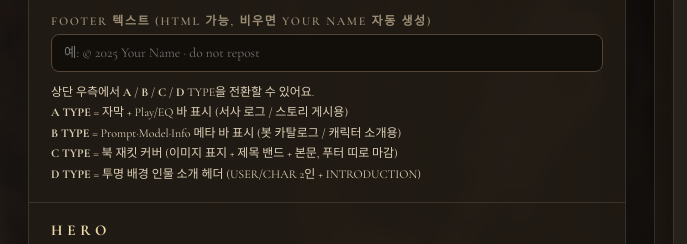
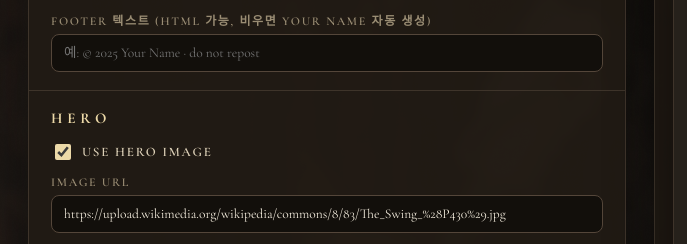
Before and after one commit to L1EBE5TR4UM/38317, a plain HTML site: page index.html in a window 1280 px wide. Shown: the part 533-777 px from the top of the page, 0-687 px from the left. Drawn offline with nearby package versions, Linux system fonts and the light colour scheme.

Commit message:
Basic 섹션의 TYPE 안내 문구 삭제
Co-Authored-By: Claude Opus 5.5 <noreply@anthropic.com>
Claude-Session: https://claude.ai/code/session_01NtQZU9eWnf7RkGTnv4JkDK

```diff
--- a/index.html
+++ b/index.html
@@ -237,13 +237,6 @@
           <div class="full"><label>Footer 텍스트 (HTML 가능, 비우면 Your Name 자동 생성)</label>
             <input id="f-footer" type="text" placeholder="예: &copy; 2025 Your Name &middot; do not repost" />
           </div>
-        </div>
-        <div class="help" style="margin-top:10px">
-          상단 우측에서 <b>A</b> / <b>B</b> / <b>C</b> / <b>D</b> TYPE을 전환할 수 있어요.<br>
-          <b>A TYPE</b> = 자막 + Play/EQ 바 표시 (서사 로그 / 스토리 게시용)<br>
-          <b>B TYPE</b> = Prompt·Model·Info 메타 바 표시 (봇 카탈로그 / 캐릭터 소개용)<br>
-          <b>C TYPE</b> = 북 재킷 커버 (이미지 표지 + 제목 밴드 + 본문, 푸터 띠로 마감)<br>
-          <b>D TYPE</b> = 투명 배경 인물 소개 헤더 (USER/CHAR 2인 + INTRODUCTION)
         </div>
       </div>
 
```
